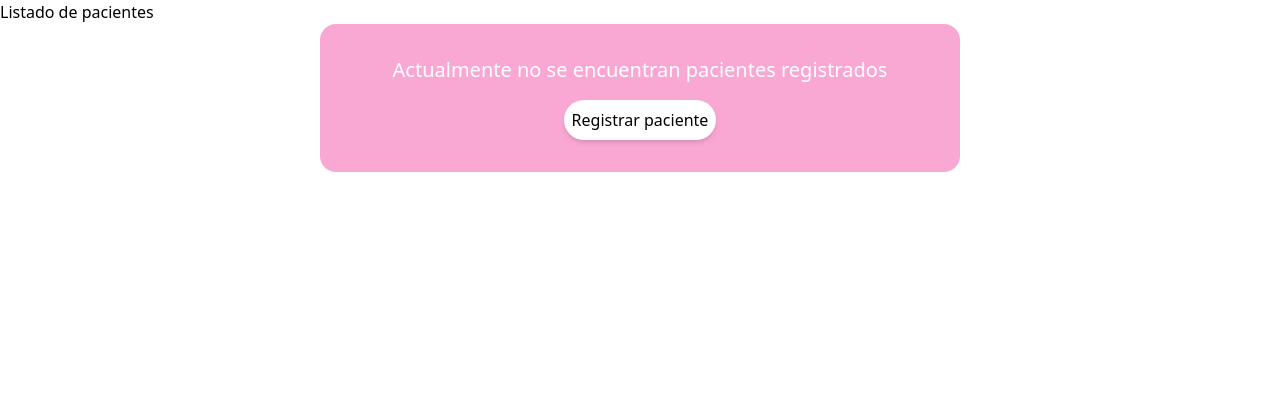
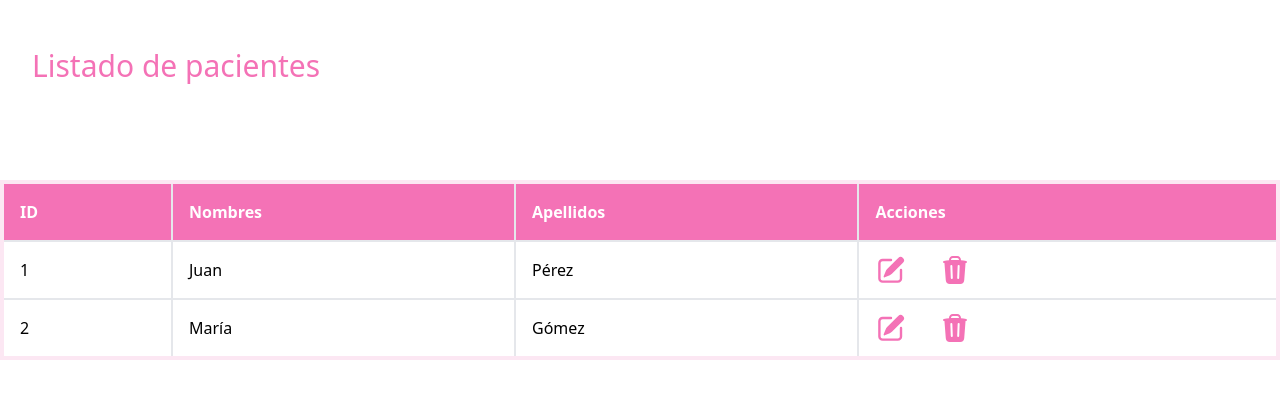
Before and after one commit to jeancs21/appointment-app, a React (Vite) app: page /patients in a window 1280 px wide. Shown: the top 398 px of the page. Built offline with nearby package versions, Linux system fonts and the light colour scheme.

Commit message:
create patient table show mock data in table isntall redux install redux-toolkit install heroicon library

```diff
--- a/package.json
+++ b/package.json
@@ -10,10 +10,13 @@
     "preview": "vite preview"
   },
   "dependencies": {
+    "@heroicons/react": "^2.0.18",
     "@hookform/resolvers": "^3.2.0",
+    "@reduxjs/toolkit": "^1.9.5",
     "react": "^18.2.0",
     "react-dom": "^18.2.0",
     "react-hook-form": "^7.45.4",
+    "react-redux": "^8.1.2",
     "react-router-dom": "^6.15.0",
     "yup": "^1.2.0"
   },
--- a/src/main.tsx
+++ b/src/main.tsx
@@ -3,11 +3,15 @@ import ReactDOM from 'react-dom/client'
 import './index.css'
 import RouterApp from './routes/RouterApp.tsx'
 import { BrowserRouter } from 'react-router-dom'
+import { Provider } from 'react-redux'
+import store from './redux/store.tsx'
 
 ReactDOM.createRoot(document.getElementById('root')!).render(
   <React.StrictMode>
     <BrowserRouter>
-      <RouterApp />
+      <Provider store={store}>
+        <RouterApp />
+      </Provider>
     </BrowserRouter>
   </React.StrictMode>,
 )
--- a/src/pages/PatientList/PatientList.tsx
+++ b/src/pages/PatientList/PatientList.tsx
@@ -1,14 +1,26 @@
 import React from 'react'
 import EmptyPatientListMessage from './components/EmptyPatientListMessage'
+import { AppStore } from '../../redux/store'
+import { useSelector } from 'react-redux'
+import PatientTable from './components/PatientTable'
 
 const PatientList = () => {
+
+  const patientList = useSelector((store: AppStore) => store.patient)
+
   return (
     <>
-      <div className='flex flex-col'>
-        <div>Listado de pacientes</div>
-        <div className='container self-center w-2/4'>
-          <EmptyPatientListMessage />
-        </div>
+      <div className='flex flex-col my-12'>
+        <div className='ml-8 text-3xl font-medium text-pink-400 mb-24'>Listado de pacientes</div>
+        {patientList.length > 0 ?
+          <div className='container self-center'>
+            <PatientTable patients={patientList} />
+          </div>
+          :
+          <div className='container self-center w-2/4'>
+            <EmptyPatientListMessage />
+          </div>
+        }
       </div>
     </>
   )
--- /dev/null
+++ b/src/pages/PatientList/components/PatientTable.tsx
@@ -0,0 +1,40 @@
+import React, { FunctionComponent } from 'react'
+import { PatientFormValues } from '../../../model/patient.model'
+import { PencilSquareIcon } from '@heroicons/react/20/solid';
+import { TrashIcon } from '@heroicons/react/24/solid';
+
+type Props = {
+  patients: PatientFormValues[];
+}
+
+const PatientTable:FunctionComponent<Props> = (props) => {
+  return (
+    <table className='w-full border-4 border-pink-100 text-left'>
+      <thead className='bg-pink-400'>
+        <tr className='text-white'>
+          <th className='border-2 py-4 px-4'>ID</th>
+          <th className='border-2 px-4'>Nombres</th>
+          <th className='border-2 px-4'>Apellidos</th>
+          <th className='border-2 px-4'>Acciones</th>
+        </tr>
+      </thead>
+      <tbody>
+        {props.patients.map((patient) => (
+          <tr key={patient.id} className='border-2'>
+            <td className=' py-4 px-4 border-2'>{patient.id}</td>
+            <td className='border-2 px-4'>{patient.firstName}</td>
+            <td className='border-2 px-4'>{patient.lastName}</td>
+            <td className='border-2 px-4'>
+              <div className='flex gap-8'>
+                <PencilSquareIcon className='w-8 h-8 m-0 fill-pink-400 cursor-pointer'/>
+                <TrashIcon className='w-8 h-8 m-0 fill-pink-400 cursor-pointer' />
+              </div>
+            </td>
+          </tr>
+        ))}
+      </tbody>
+    </table>
+  )
+}
+
+export default PatientTable
--- /dev/null
+++ b/src/redux/states/patient.state.tsx
@@ -0,0 +1,19 @@
+import { createSlice } from "@reduxjs/toolkit";
+import { PatientEmptyState, PatientFormValues } from "../../model/patient.model";
+import pacientes from "../../mocks/patients";
+
+export const PatientState: PatientFormValues[] = pacientes;
+
+export const patientSlice = createSlice({
+    name: 'patient',
+    initialState: PatientState,
+    reducers: {
+        addPatient: (state, action) => {
+            state.push(action.payload)
+        },
+    }
+})
+
+export const { addPatient } = patientSlice.actions;
+
+export default patientSlice.reducer;
--- /dev/null
+++ b/src/redux/store.tsx
@@ -0,0 +1,13 @@
+import { configureStore } from "@reduxjs/toolkit";
+import { PatientFormValues } from "../model/patient.model";
+import { patientSlice } from "./states/patient.state";
+
+export interface AppStore {
+    patient: PatientFormValues[];
+}
+
+export default configureStore<AppStore>({
+    reducer: {
+        patient: patientSlice.reducer
+    }
+})
```
Also changed, not shown: 1 other file (tests, documents, lock files or other folders).
